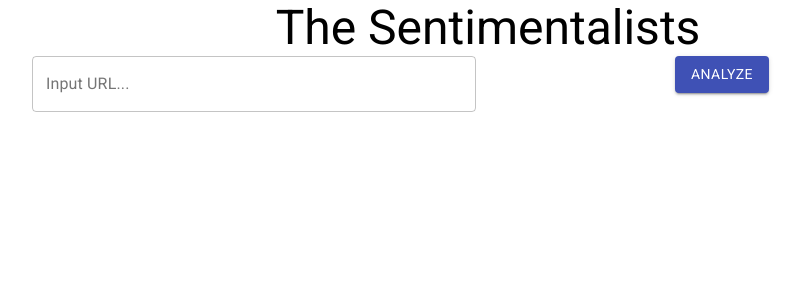
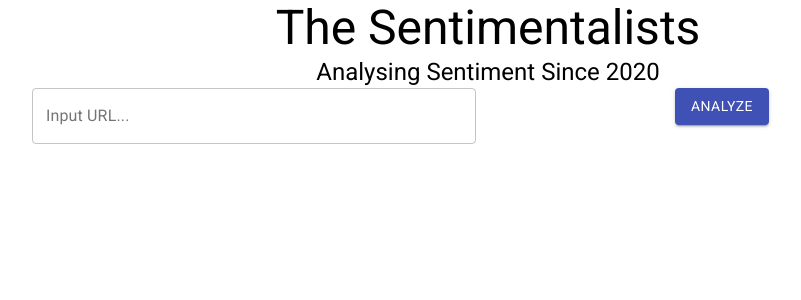
Before and after one commit to TheSentimentalists/TeamRepository, a React (Create React App) app: page / in a window 1280 px wide. Shown: the top 300 px of the page, without its empty margins (152-953 px from the left). Built offline with nearby package versions, Linux system fonts and the light colour scheme.

Commit message:
add Container to Header

```diff
--- a/src/App.js
+++ b/src/App.js
@@ -1,7 +1,8 @@
 import React from 'react';
 import './App.css';
-import Header from './components/Header'
-import URLInput from './components/URLInput'
+import Header from './components/Header';
+import URLInput from './components/URLInput';
+
 
 function App() {
   return (
--- a/src/components/Header.js
+++ b/src/components/Header.js
@@ -1,9 +1,15 @@
-import React from 'react';
-import Typography from '@material-ui/core/Typography';
+import React from "react";
+import Typography from "@material-ui/core/Typography";
+import Container from "@material-ui/core/Container";
 
 function Header() {
   return (
-    <Typography variant="h3">The Sentimentalists</Typography>
+    <div>
+      <Container max-width="sm">
+        <Typography variant="h3">The Sentimentalists</Typography>
+        <Typography variant="h5">Analysing Sentiment Since 2020</Typography>
+      </Container>
+    </div>
   );
 }
 
```
Also changed, not shown: src/images/228X230_Sentimentalists_Logo.png (added).
